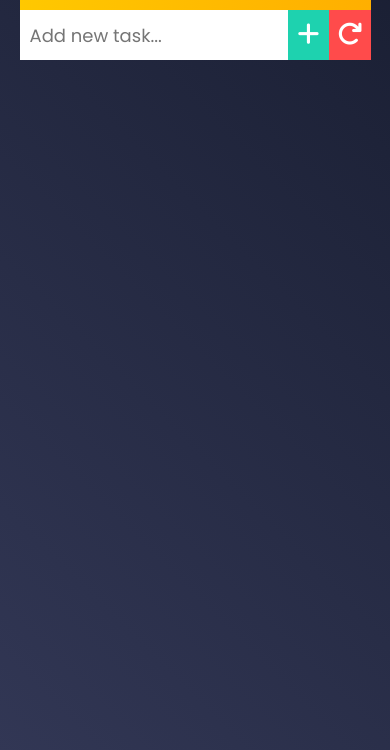
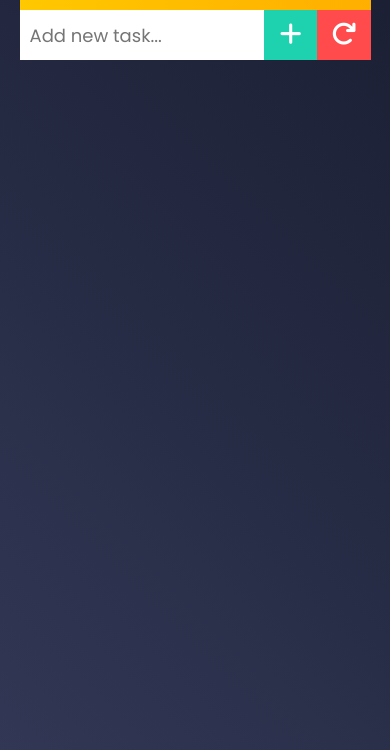
Before and after one commit to Ryoley/todo-list, a plain HTML site: page index.html in a window 390 px wide. Shown: the part 90-840 px from the top of the page. Drawn offline with Linux system fonts and the light colour scheme.

Commit message:
💄 improve add and reset buttons on mobile view

```diff
--- a/static/css/main.css
+++ b/static/css/main.css
@@ -136,7 +136,7 @@ body {
     font-weight: 600;
     height: 100%;
     transition: all .275s;
-    width: 15%;
+    width: 75px;
 }
 
 .app form .btn-add-task:hover {
@@ -152,7 +152,7 @@ body {
     font-weight: 600;
     height: 100%;
     transition: all .275s;
-    width: 15%;
+    width: 75px;
 }
 
 .app form .btn-clear-tasks:hover {
```
